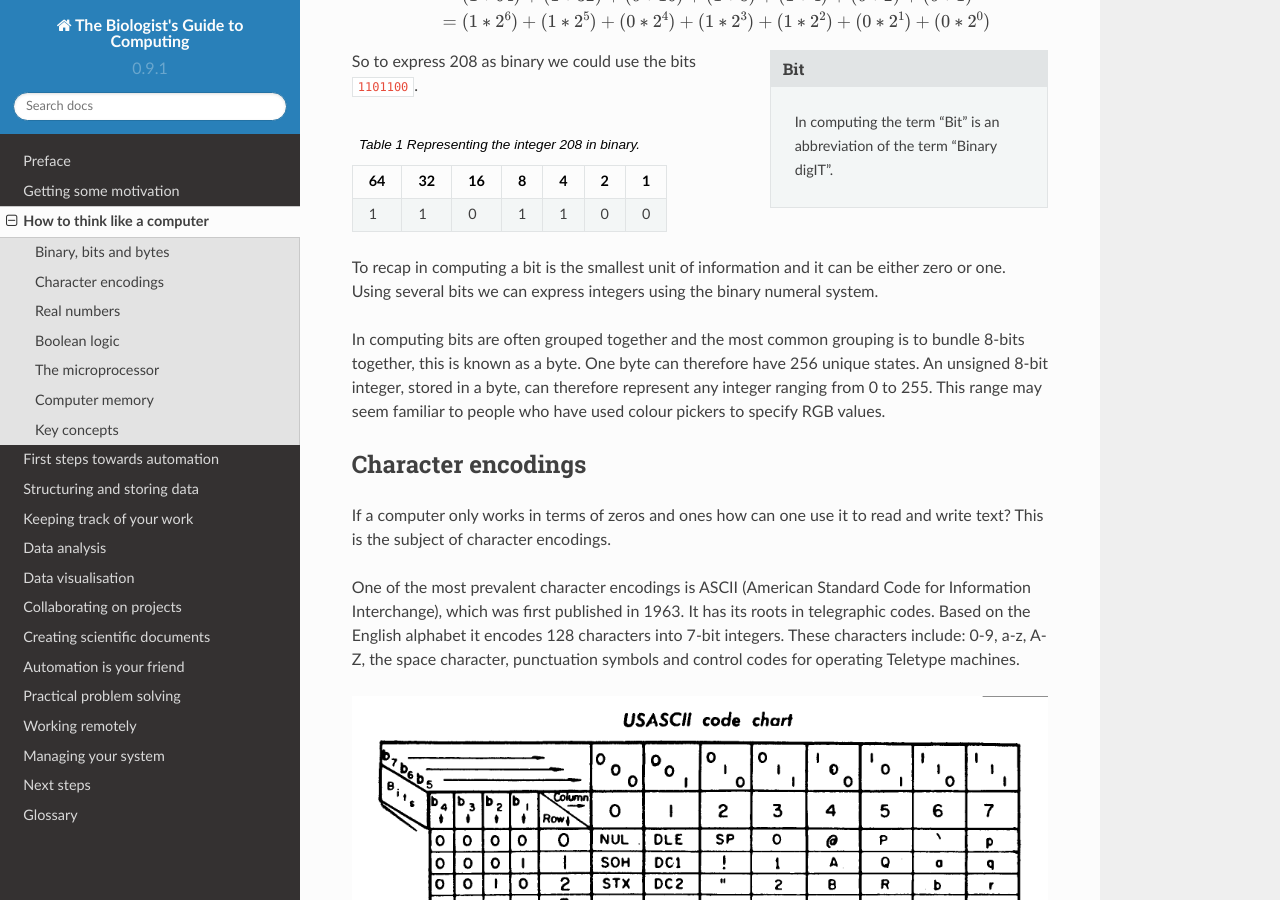
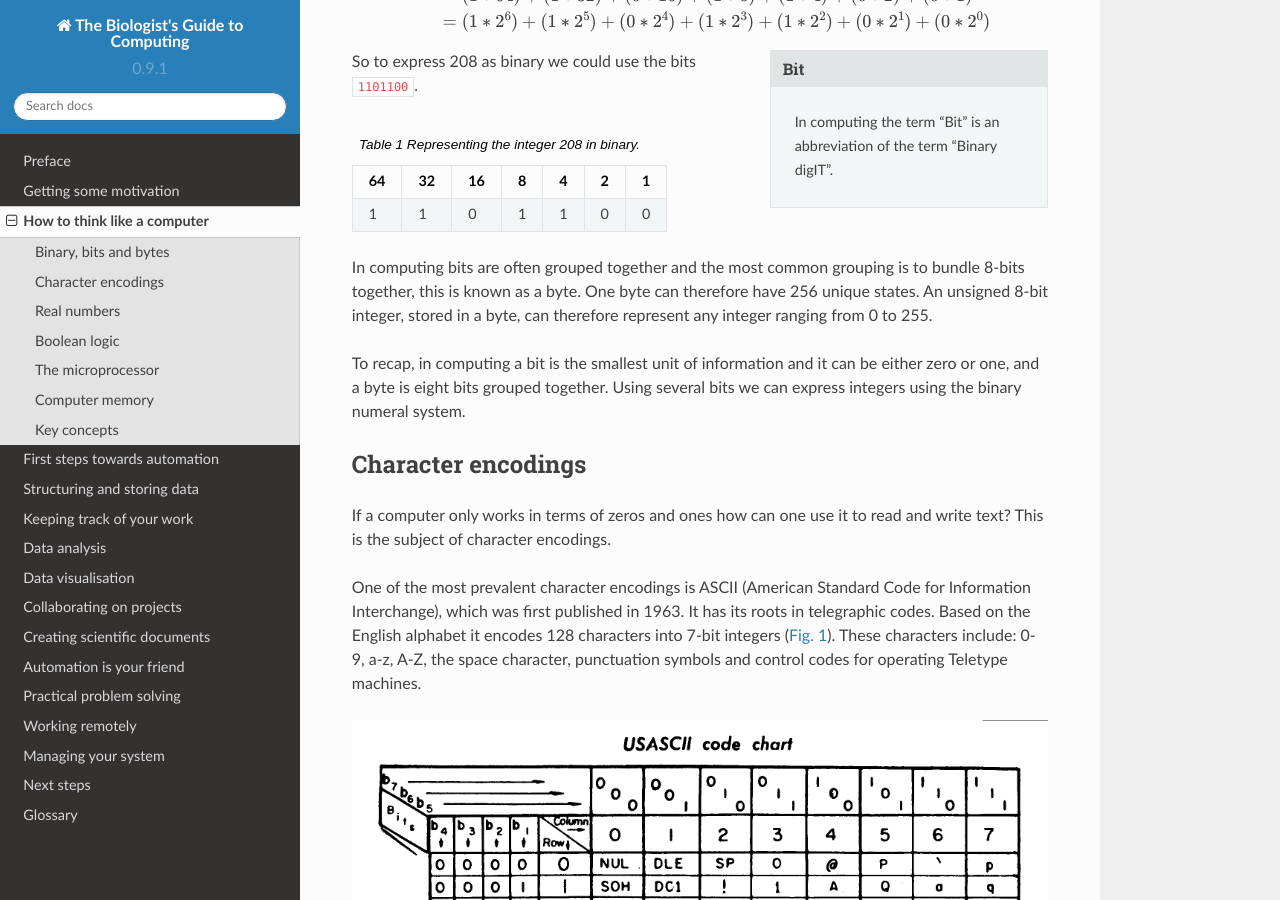
Before and after one commit to tjelvar-olsson/biologists-guide-to-computing, a Sphinx documentation site: the page built from source/how-to-think-like-a-computer.rst, in a window 1280 px wide and 900 px high, scrolled down 915 px. Built offline with Sphinx 7.4.7 and the Read the Docs theme 2.0.0, drawn with Linux system fonts in a browser that asks for light colours; some of the changed text lies outside the part shown.

Commit message:
Made improvements to how to think like a computer chapter

```diff
--- a/source/how-to-think-like-a-computer.rst
+++ b/source/how-to-think-like-a-computer.rst
@@ -63,16 +63,14 @@ So to express 208 as binary we could use the bits ``1101100``.
     1  1  0  1 1 0 0
     == == == = = = =
 
-To recap in computing a bit is the smallest unit of information and it can be
-either zero or one. Using several bits we can express integers using the binary
-numeral system.
-
 In computing bits are often grouped together and the most common grouping is to
 bundle 8-bits together, this is known as a byte. One byte can therefore have
 256 unique states. An unsigned 8-bit integer, stored in a byte, can therefore
-represent any integer ranging from 0 to 255. This range may seem familiar to
-people who have used colour pickers to specify RGB values.
+represent any integer ranging from 0 to 255.
 
+To recap, in computing a bit is the smallest unit of information and it can be
+either zero or one, and a byte is eight bits grouped together. Using several
+bits we can express integers using the binary numeral system.
 
 Character encodings
 -------------------
@@ -126,6 +126,9 @@ ISO-8859-1 encodings.
    A natural number is a whole non-negative number. In computing such a number
    is commonly referred to as an unsigned integer.
 
+So in computers "text" is really just a convention that maps integers to
+characters, or more formally a character encoding.
+
 
 Real numbers
 ------------
```
Also changed, not shown: other parts of source/how-to-think-like-a-computer.rst (+12 -7 lines).
